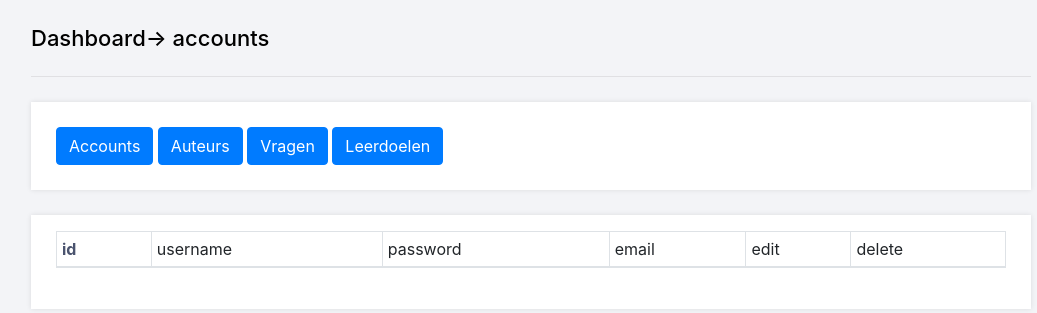
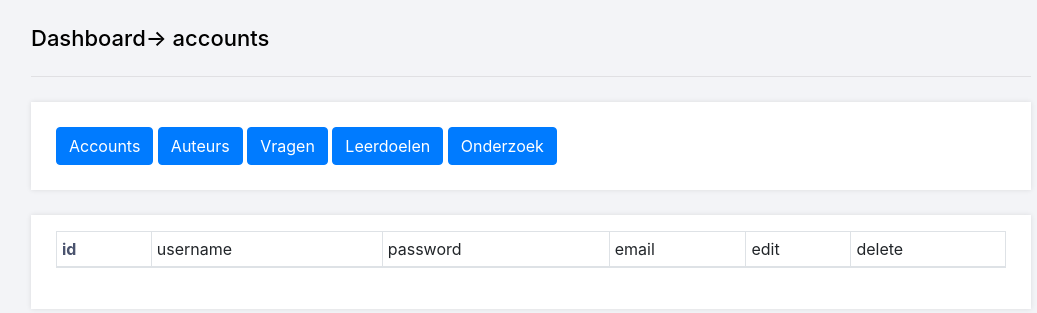
Before and after one commit to Sema-1054531/werkplaats-2-mvc, a Python web app: template templates/home.html in a window 1280 px wide. Shown: the part 60-373 px from the top of the page, without its empty margins (109-1146 px from the left). Run offline with Jinja, Linux system fonts and the light colour scheme; the template is opened without the code that fills it, so the values that code supplies are empty; some libraries are stand-ins or nearby versions.

Commit message:
Update home.html

```diff
--- a/templates/home.html
+++ b/templates/home.html
@@ -12,10 +12,12 @@
     <a href='/home/auteurs' class='btn btn-primary'>Auteurs</a>
     <a href='/home/vragen' class='btn btn-primary'>Vragen</a>
     <a href='/home/leerdoelen' class='btn btn-primary'>Leerdoelen</a>
+    <a href='/filtering' class='btn btn-primary'>Onderzoek</a>
 </div>
 
 <!-- {% endblock %} -->
 {% block body %}
+
 <div class="row">
     <div class="col-md-12">
         <table id="example" class="table table-striped table-bordered" style="width:100%">
@@ -49,7 +51,4 @@
     </div>
 </div>
 
-</body>
-
-</html>
 {% endblock %}
```
